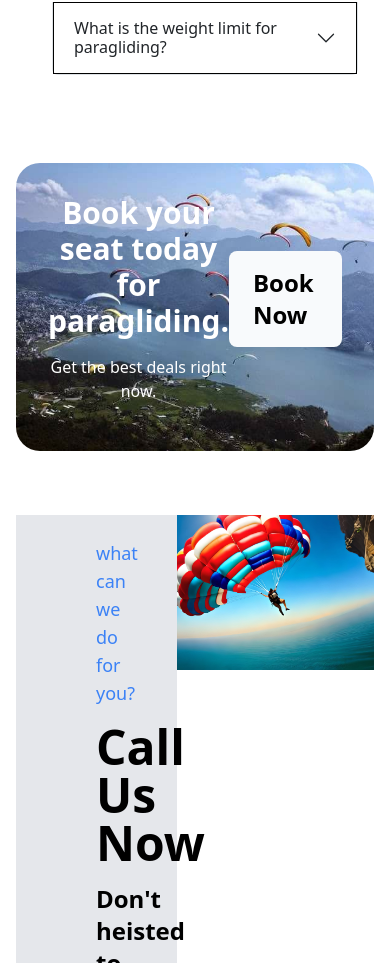
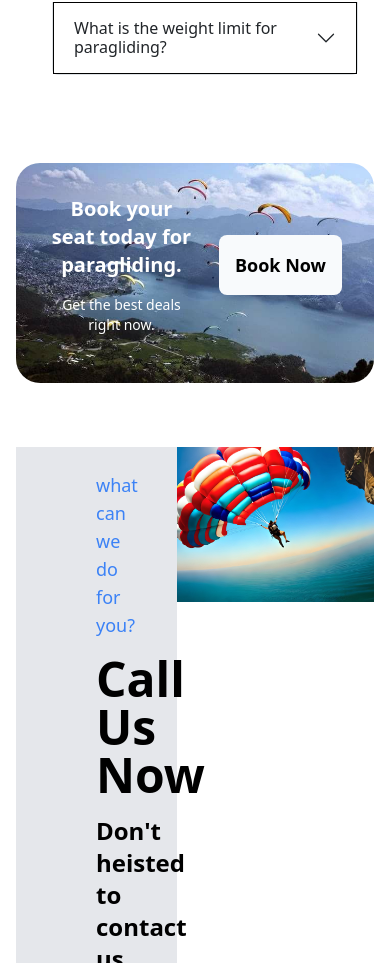
Before and after one commit to Dipak-Gautam/Paragliding, a React (Vite) app: page / in a window 390 px wide. Shown: the part 4925-5888 px from the top of the page. Built offline with nearby package versions, Linux system fonts and the light colour scheme.

Commit message:
chore : Booking bug fixed

```diff
--- a/src/Components/BookNow/BookNow.jsx
+++ b/src/Components/BookNow/BookNow.jsx
@@ -1,21 +1,23 @@
 import React from "react";
-import bgimage from "./bg/bookbg.jpg";
+import bgImage from "./bg/book-bg.jpg";
 
 const BookNow = () => {
   return (
     <div className="p-3 md:px-20">
       <div
-        style={{ backgroundImage: `url(${bgimage})` }}
-        className="bg-no-repeat bg-cover bg-center rounded-3xl p-8 flex justify-between"
+        style={{ backgroundImage: `url(${bgImage})` }}
+        className="bg-no-repeat bg-cover bg-center rounded-3xl p-8 flex justify-between gap-4"
       >
         <div className="text-center flex-1">
-          <p className="text-3xl text-white font-extrabold ">
+          <p className=" text-xl md:text-3xl text-white font-extrabold ">
             Book your seat today for paragliding.
           </p>
-          <p className="text-white">Get the best deals right now.</p>
+          <p className="text-white text-sm md:text-base">
+            Get the best deals right now.
+          </p>
         </div>
         <div className="font-bold my-auto">
-          <p className="bg-slate-50 p-3 px-4 text-black text-2xl rounded-lg cursor-pointer hover:bg-red-400  duration-700 hover:bg-gradient-to-r hover:from-purple-500 hover:to-pink-500 ">
+          <p className="bg-slate-50 p-3 md:px-4 text-black text-lg md:text-2xl rounded-lg cursor-pointer hover:bg-red-400  duration-700 hover:bg-gradient-to-r hover:from-purple-500 hover:to-pink-500 ">
             Book Now
           </p>
         </div>
```
Also changed, not shown: src/Components/BookNow/bg/book-bg.jpg (renamed from src/Components/BookNow/bg/bookbg.jpg).
